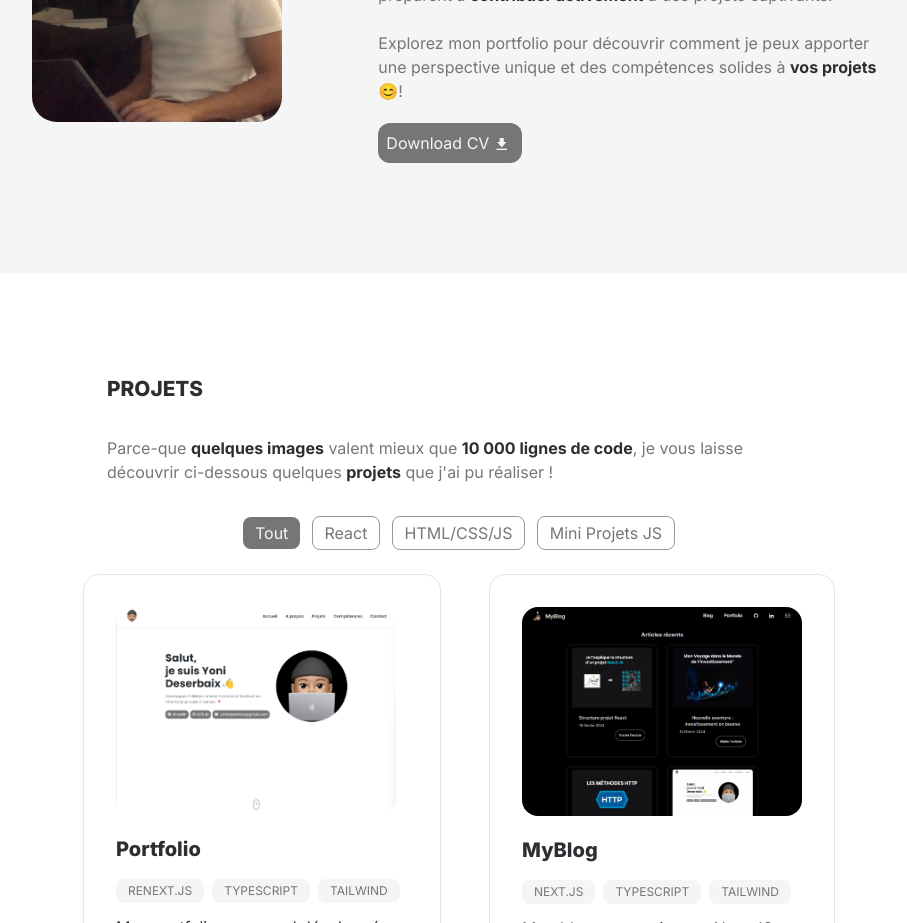
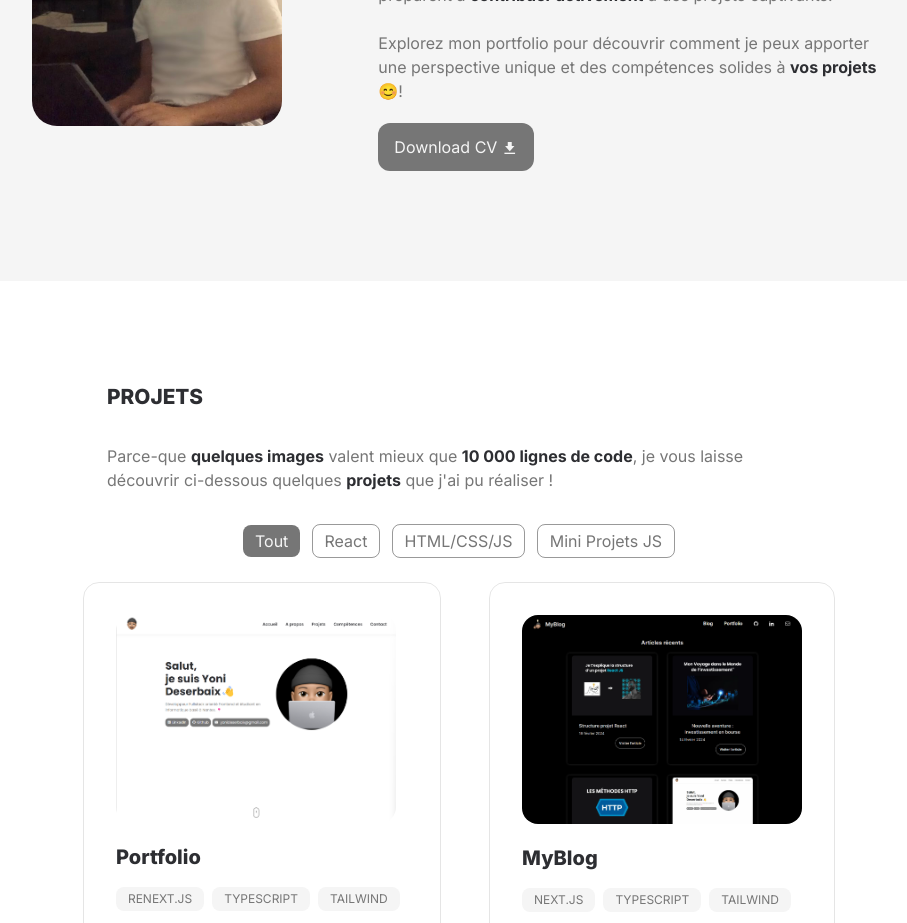
Before and after one commit to Yoni-Deserbaix/Portfolio-V2, a Next.js app: page / in a window 1280 px wide. Shown: the part 1320-2243 px from the top of the page, without its empty margins (181-1088 px from the left). Built offline with nearby package versions, Linux system fonts and the light colour scheme.

Commit message:
update button style

```diff
--- a/src/app/components/About.tsx
+++ b/src/app/components/About.tsx
@@ -58,7 +58,7 @@ export default function About() {
             </p>
 
             <a
-              className="inline-block text-[whitesmoke] text-base transition-all duration-200 bg-[#767676] mr-7 mt-5 mb-2.5 p-2 rounded-xl cursor-pointer transition-all-duration[0.3s] hover:opacity-[80%]"
+              className="inline-block text-[whitesmoke] text-base transition-all duration-200 bg-[#767676] mr-7 mt-5 mb-2.5 p-3 pl-4 rounded-xl cursor-pointer transition-all-duration[0.3s] hover:opacity-[80%]"
 
               onClick={() => {
                 window.open("../assets/DESERBAIX-Yoni-CV-ENI.pdf", "_blank");
```
